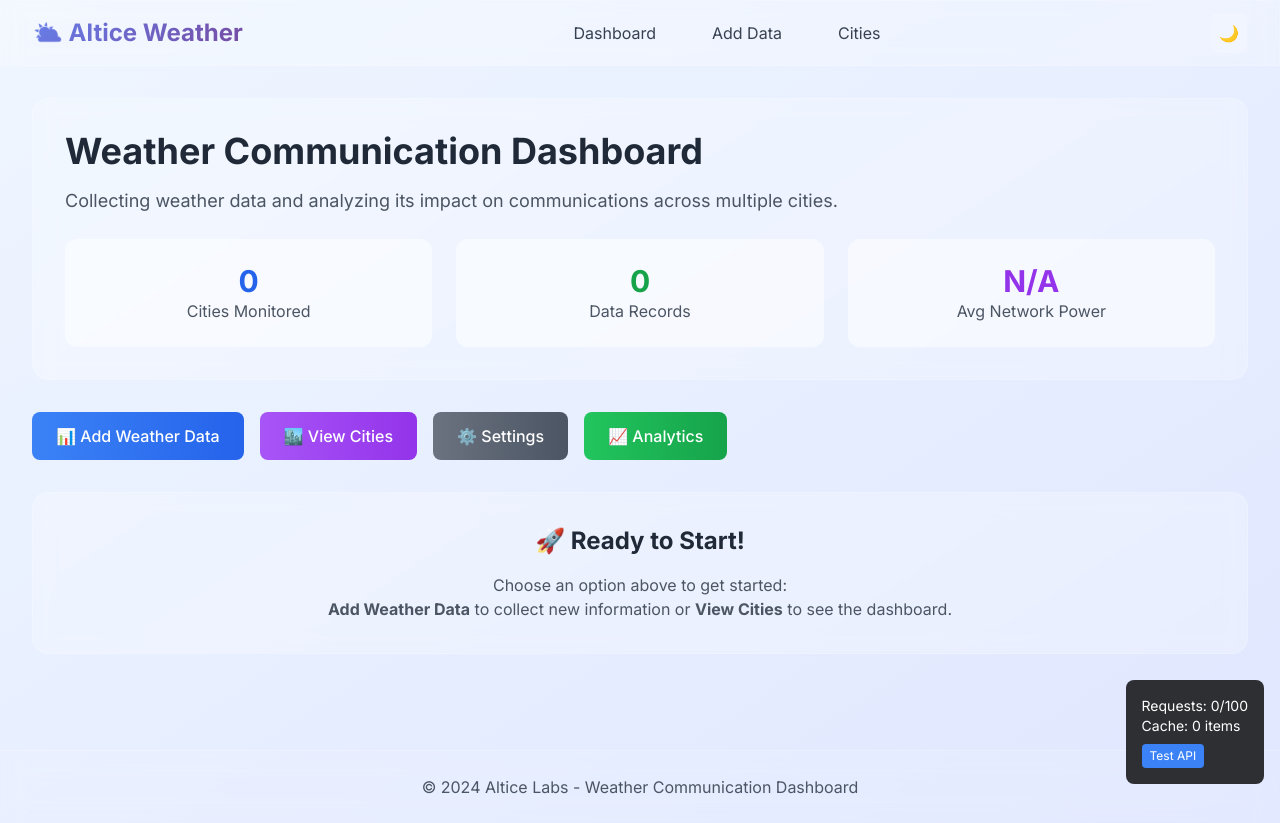
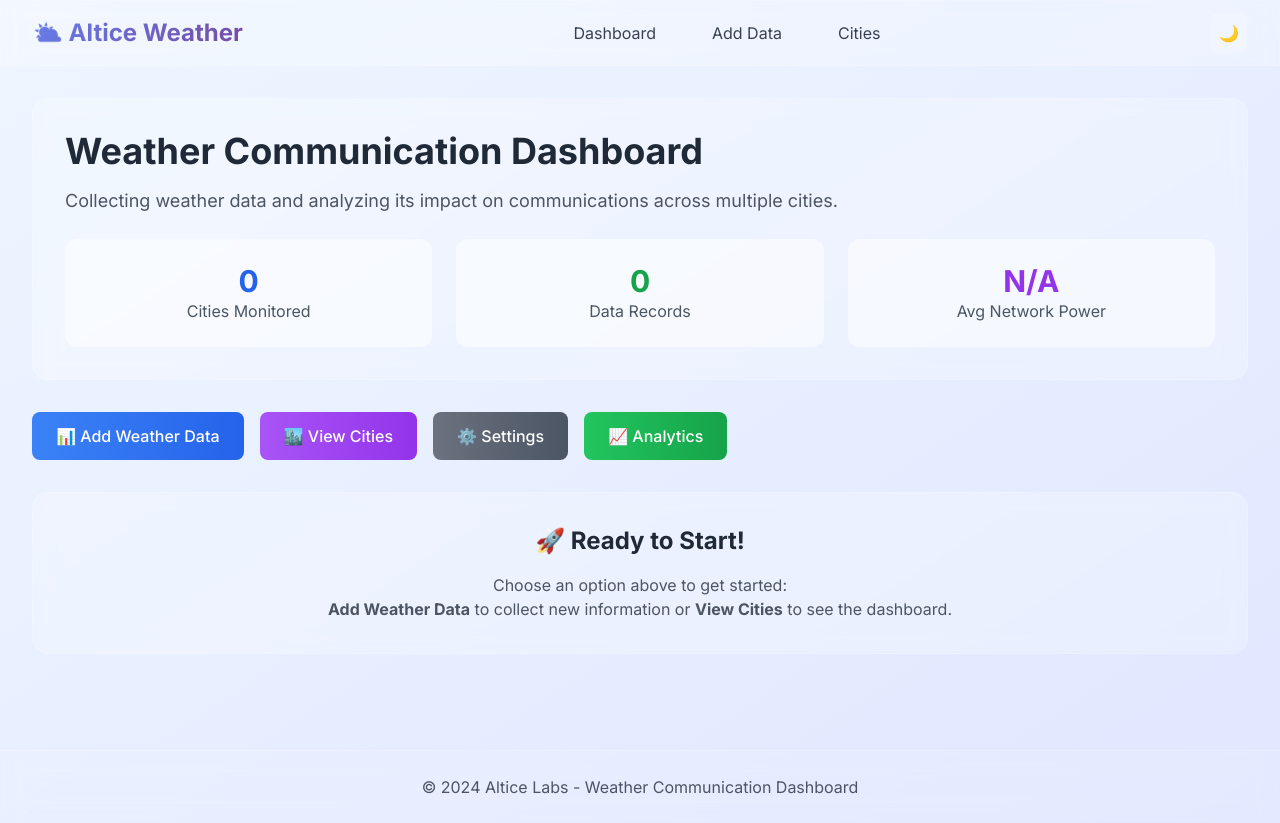
Before and after one commit to yanisfaquir/altice-weather-yanisfaquir, an Angular app: page / in a window 1280 px wide. Built offline with nearby package versions, Linux system fonts and the light colour scheme.

Commit message:
feat: remove debug-request

```diff
--- a/src/app/app.html
+++ b/src/app/app.html
@@ -145,16 +145,6 @@
   </footer>
 </div>
 
-<!-- Debug Panel (remover em produção) -->
-<div class="fixed bottom-4 right-4 bg-black/80 text-white p-4 rounded-lg text-sm">
-  <div i18n="@@debug-requests">Requests: <span [textContent]="apiStats.requestCount">0</span>/100</div>
-  <div i18n="@@debug-cache">Cache: <span [textContent]="apiStats.cacheStats.size">0</span> items</div>
-  <button
-    class="bg-blue-500 hover:bg-blue-600 px-2 py-1 rounded mt-2 text-xs"
-    (click)="testAPI()"
-    i18n="@@debug-test-api">
-    Test API
-  </button>
-</div>
+
 
 <router-outlet></router-outlet>
```
